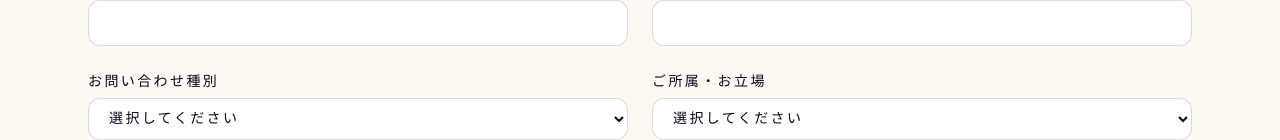
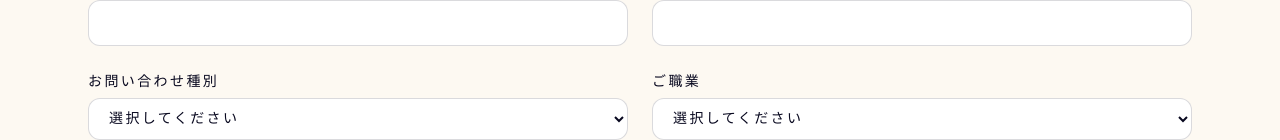
Before and after one commit to e213010a/IKIKEN-website, a Next.js app: page /contact in a window 1280 px wide. Shown: the part 676-816 px from the top of the page. Built offline with nearby package versions, Linux system fonts and the light colour scheme.

Commit message:
お問い合わせフォームのラベル「ご所属・お立場」を「ご職業」に変更

```diff
--- a/app/api/contact/route.ts
+++ b/app/api/contact/route.ts
@@ -43,7 +43,7 @@ export async function POST(request: Request) {
       `お名前: ${name}`,
       `ご所属: ${organization || "未入力"}`,
       `お問い合わせ種別: ${inquiryType}`,
-      `お立場: ${role}`,
+      `ご職業: ${role}`,
       `メールアドレス: ${email}`,
       "",
       "お問い合わせ内容:",
--- a/components/sections/contact/ContactForm.tsx
+++ b/components/sections/contact/ContactForm.tsx
@@ -91,7 +91,7 @@ export function ContactForm() {
             ))}
           </select>
         </Field>
-        <Field label="ご所属・お立場" htmlFor="role">
+        <Field label="ご職業" htmlFor="role">
           <select id="role" name="role" required defaultValue="" className={inputClass}>
             <option value="" disabled>
               選択してください
--- a/lib/validation.ts
+++ b/lib/validation.ts
@@ -19,7 +19,7 @@ export const contactSchema = z.object({
   name: z.string().trim().min(1, "お名前を入力してください").max(100),
   organization: z.string().trim().max(200).optional().or(z.literal("")),
   inquiryType: z.enum(contactInquiryTypes, { message: "お問い合わせ種別を選択してください" }),
-  role: z.enum(contactRoles, { message: "ご所属・お立場を選択してください" }),
+  role: z.enum(contactRoles, { message: "ご職業を選択してください" }),
   email: z.string().trim().min(1, "メールアドレスを入力してください").email("メールアドレスの形式が正しくありません"),
   message: z.string().trim().min(1, "お問い合わせ内容を入力してください").max(4000),
 });
```
